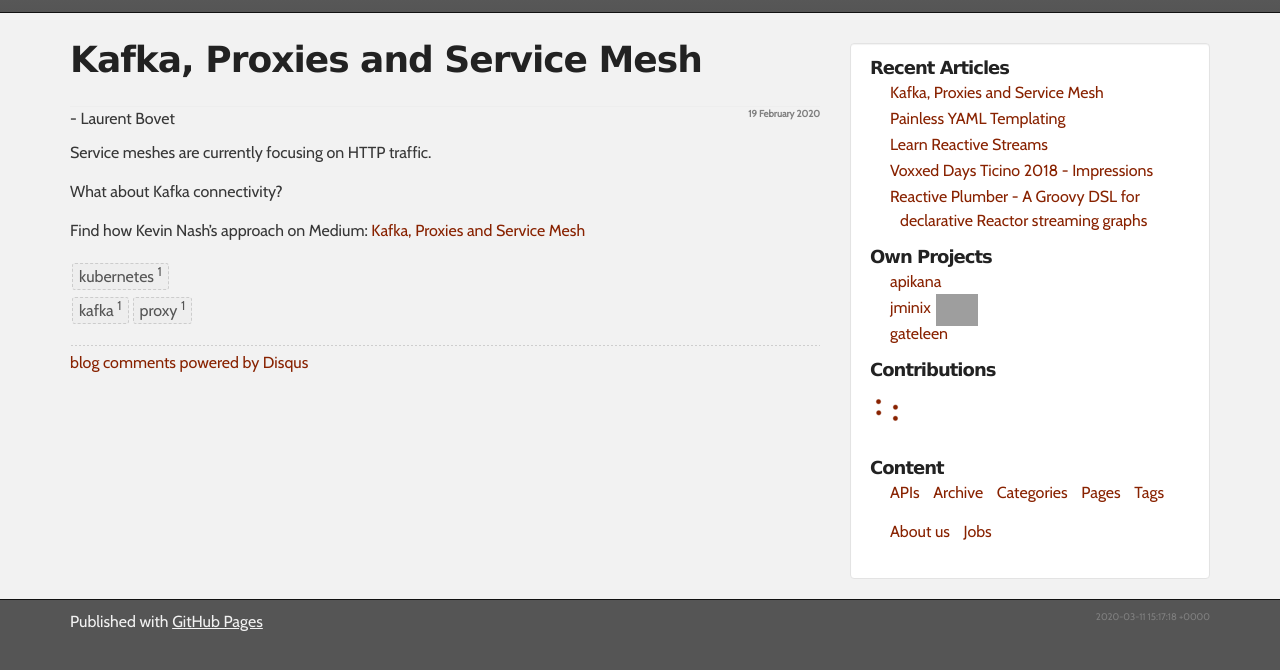
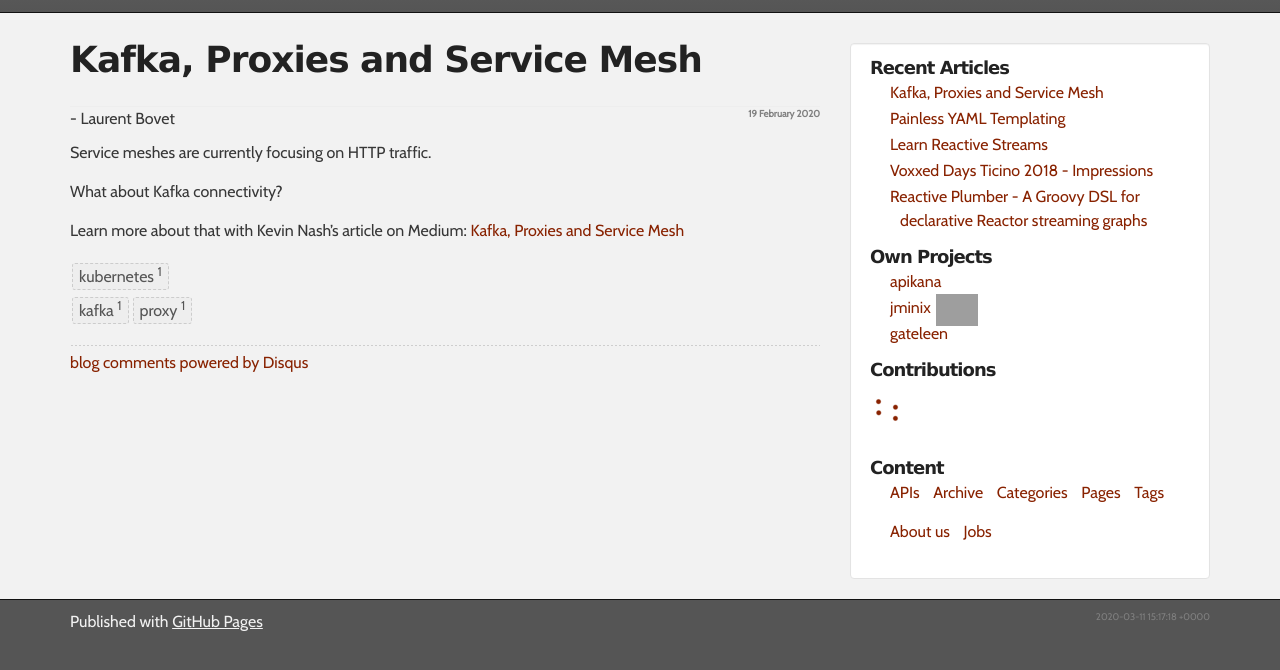
Before and after one commit to swisspush/swisspush.github.io, a Jekyll site: the page built from _posts/2020-02-19-kafka-proxies-service-mesh.md, in a window 1280 px wide, cut to the strip 168-838 px from the top of the page. Built offline with Jekyll 4.4.1, drawn with Linux system fonts in a browser that asks for light colours; nearby versions of some CDN libraries; some web fonts are replaced; comment, search, counter and statistics services are not loaded; grey boxes are pictures that could not be loaded.

Commit message:
Update 2020-02-19-kafka-proxies-service-mesh.md

```diff
--- a/_posts/2020-02-19-kafka-proxies-service-mesh.md
+++ b/_posts/2020-02-19-kafka-proxies-service-mesh.md
@@ -11,4 +11,4 @@ Service meshes are currently focusing on HTTP traffic.
 
 What about Kafka connectivity?
 
-Find how Kevin Nash's approach on Medium: [Kafka, Proxies and Service Mesh](https://medium.com/@caoimhin.denais/kafka-proxies-and-service-meshes-8218353dac50)
+Learn more about that with Kevin Nash's article on Medium: [Kafka, Proxies and Service Mesh](https://medium.com/@caoimhin.denais/kafka-proxies-and-service-meshes-8218353dac50)
```
